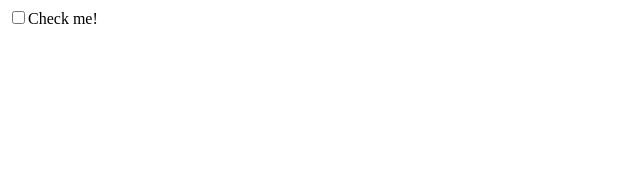
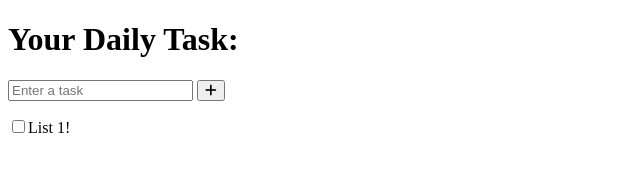
Before and after one commit to adwaitht22/DailyDo, a plain HTML site: page index.html in a window 1280 px wide. Shown: the whole page, without its empty margins (0-640 px from the left). Drawn offline with Linux system fonts and the light colour scheme.

Commit message:
Made some Javascript updates

```diff
--- a/index.html
+++ b/index.html
@@ -3,14 +3,19 @@
 <head>
     <meta charset="UTF-8">
     <meta name="viewport" content="width=device-width, initial-scale=1.0">
-    <title>Document</title>
-
+    <title>DoDaily</title>
     <link rel="stylesheet" href="style.css">
     <link rel="stylesheet" href="https://cdnjs.cloudflare.com/ajax/libs/font-awesome/6.4.0/css/all.min.css">
 
 </head>
 <body>
-
+    <h1>Your Daily Task: </h1>
+    <div class="container">
+        <div class="input-container">
+            <input type="text" id="task-input" placeholder="Enter a task">
+            <button id="add-task-btn"><i class="fas fa-plus"></i></button>
+        </div>
+        <ul id="task-list"></ul>
     <script src="script.js"></script>
 </body>
 </html>
--- a/script.js
+++ b/script.js
@@ -1,4 +1,5 @@
-console.log("JavaScript is connected!");
+console.log("Hello, World!");
+
 let inputElement = document.createElement("input");
 inputElement.type = "checkbox";
 inputElement.id = "checkbox";
@@ -6,5 +7,5 @@ document.body.appendChild(inputElement);
 
 let labelElement = document.createElement("label");
 labelElement.htmlFor = "checkbox";
-labelElement.textContent = "Check me!";
+labelElement.textContent = "List 1!";
 document.body.appendChild(labelElement);
```
